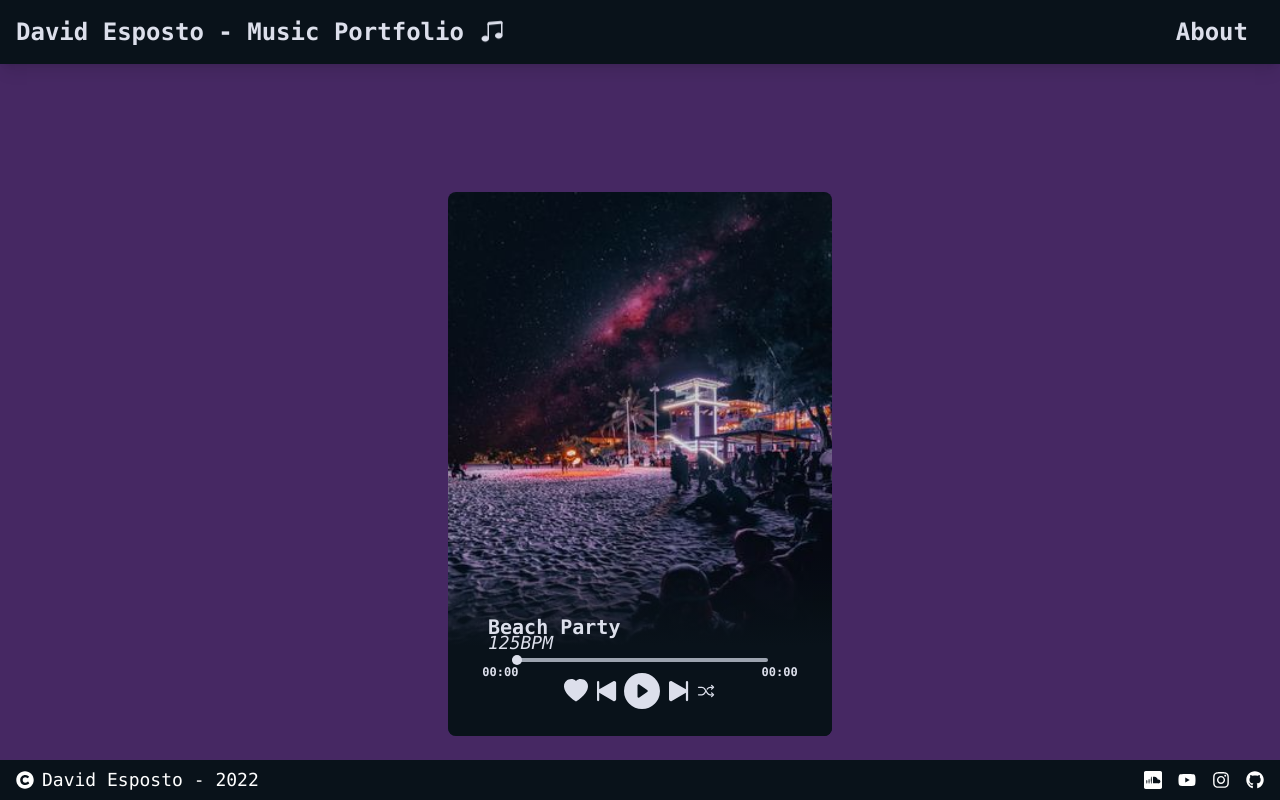
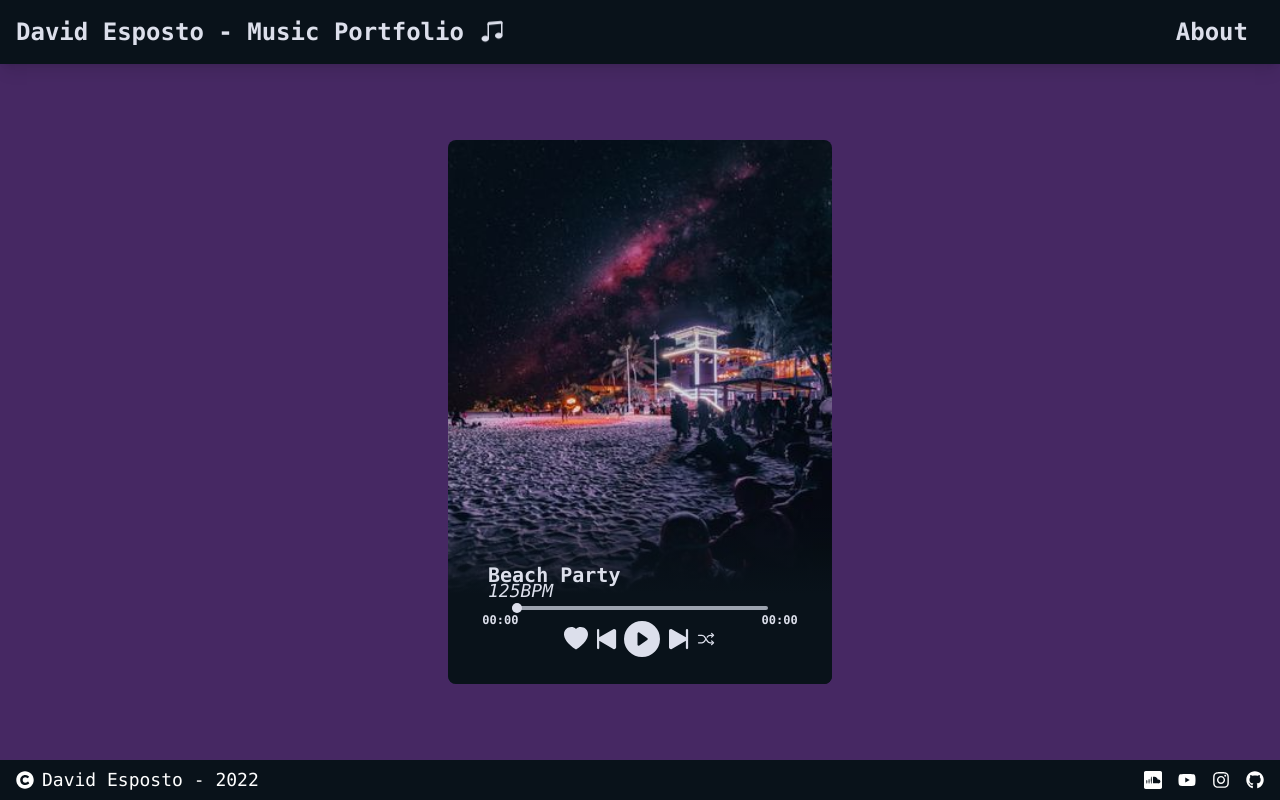
Before and after one commit to desposto/Music_Portfolio, a Next.js app in the folder music-portfolio/: page / in a window 1280 px wide. Built offline with nearby package versions, Linux system fonts and the light colour scheme.

Commit message:
Fixed Audioplayer alignment

```diff
--- a/music-portfolio/components/AudioPlayer.js
+++ b/music-portfolio/components/AudioPlayer.js
@@ -154,7 +154,7 @@ const AudioPlayer = (props) => {
   };
 
   return (
-    <div className="max-w-sm rounded-lg overflow-hidden flex flex-col justify-center items-center z-10 ">
+    <div className="max-w-sm rounded-lg overflow-hidden flex flex-col justify-center items-center z-10 align-middle ">
       <div className="grid grid-cols-8 grid-rows-6 max-h-full max-w-full">
         <div className="row-span-full col-span-full self-center rounded -z-10 relative">
           {/* <Image
--- a/music-portfolio/components/layout.js
+++ b/music-portfolio/components/layout.js
@@ -3,9 +3,9 @@ import { Footer } from "../components/Footer";
 
 export default function Layout({ children }) {
   return (
-    <div className="min-h-screen flex flex-col bg-prp">
+    <div className="min-h-screen flex flex-col bg-prp items-center">
       <Navbar />
-      <main className="grow ">{children}</main>
+      <main className="grow flex items-center">{children}</main>
       <Footer />
     </div>
   );
--- a/music-portfolio/pages/index.js
+++ b/music-portfolio/pages/index.js
@@ -114,7 +114,7 @@ export default function Home() {
   });
 
   return (
-    <div className="flex flex-col items-center h-[34rem] align-middle mt-32">
+    <div className="flex flex-col h-[34rem]">
       <Head>
         <title>DE Music</title>
         <meta name="description" content="Generated by create next app" />
```
